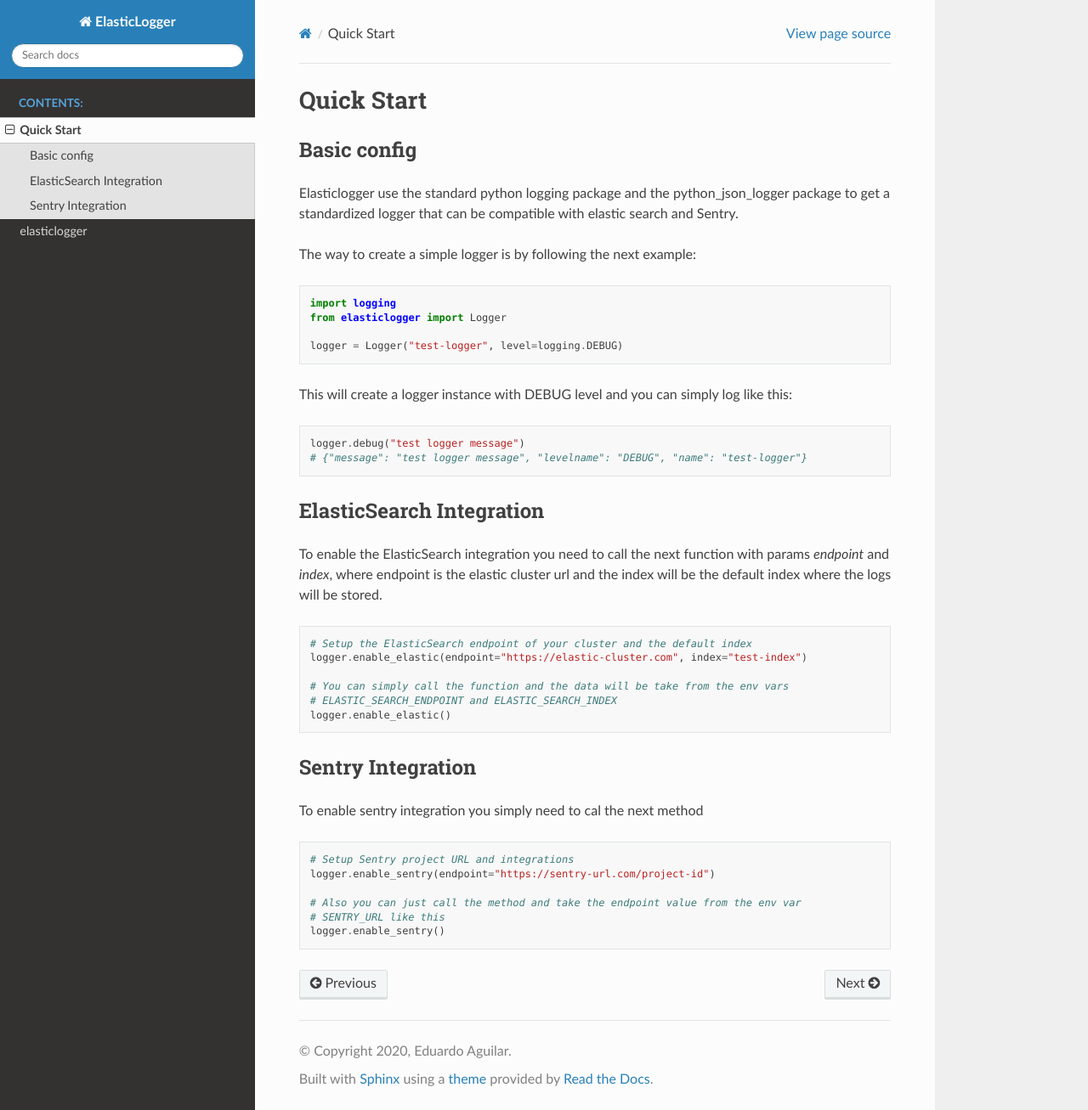
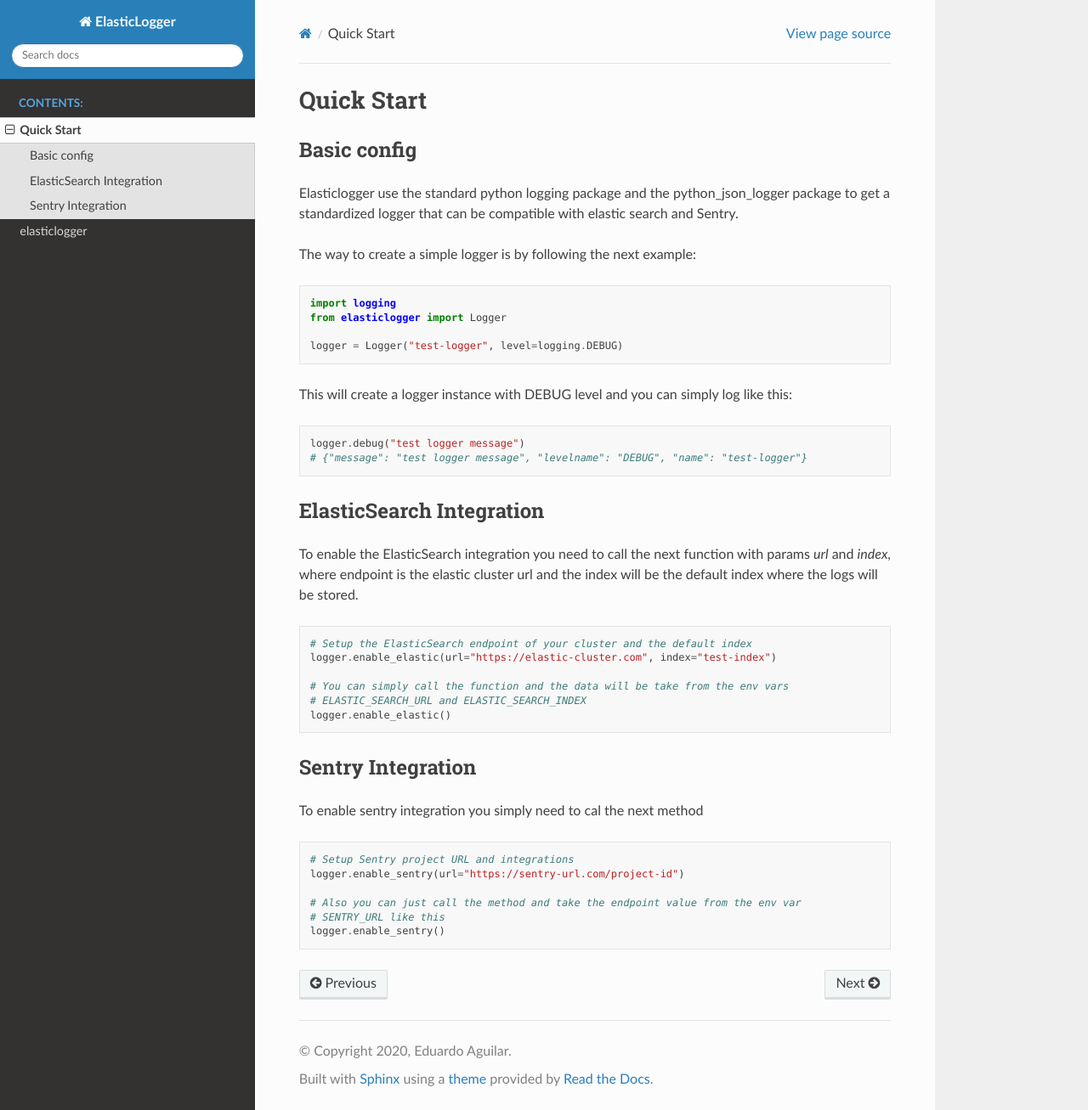
Before and after one commit to danteay/elasticlogger, a Sphinx documentation site: the page built from docs/quickstart.rst, in a window 1280 px wide and 1307 px high. Shown: the whole window at 85% size. Built offline with Sphinx 7.4.7 and the Read the Docs theme 2.0.0, drawn with Linux system fonts in a browser that asks for light colours.

Commit message:
fix documentation

```diff
--- a/docs/quickstart.rst
+++ b/docs/quickstart.rst
@@ -27,16 +27,16 @@
 -------------------------
 
 To enable the ElasticSearch integration you need to call the next function with params
-`endpoint` and `index`, where endpoint is the elastic cluster url and the index will be
+`url` and `index`, where endpoint is the elastic cluster url and the index will be
 the default index where the logs will be stored.
 
 .. code-block:: python
 
     # Setup the ElasticSearch endpoint of your cluster and the default index
-    logger.enable_elastic(endpoint="https://elastic-cluster.com", index="test-index")
+    logger.enable_elastic(url="https://elastic-cluster.com", index="test-index")
 
     # You can simply call the function and the data will be take from the env vars
-    # ELASTIC_SEARCH_ENDPOINT and ELASTIC_SEARCH_INDEX
+    # ELASTIC_SEARCH_URL and ELASTIC_SEARCH_INDEX
     logger.enable_elastic()
 
 Sentry Integration
@@ -46,7 +46,7 @@
 .. code-block:: python
 
     # Setup Sentry project URL and integrations
-    logger.enable_sentry(endpoint="https://sentry-url.com/project-id")
+    logger.enable_sentry(url="https://sentry-url.com/project-id")
 
     # Also you can just call the method and take the endpoint value from the env var
     # SENTRY_URL like this
```
Also changed, not shown: 1 other file.
